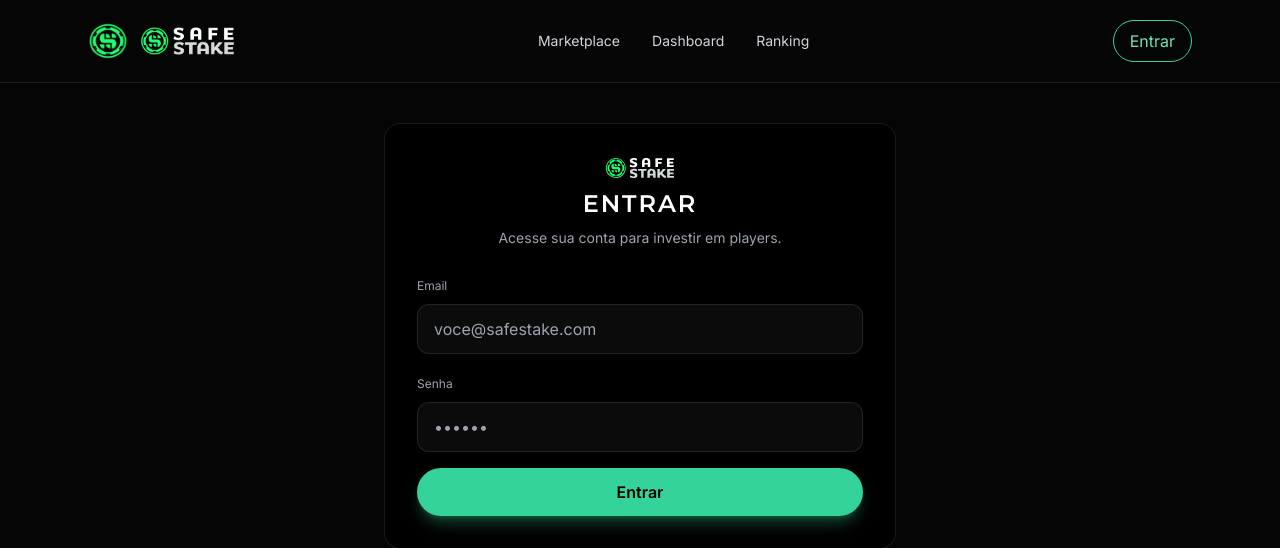
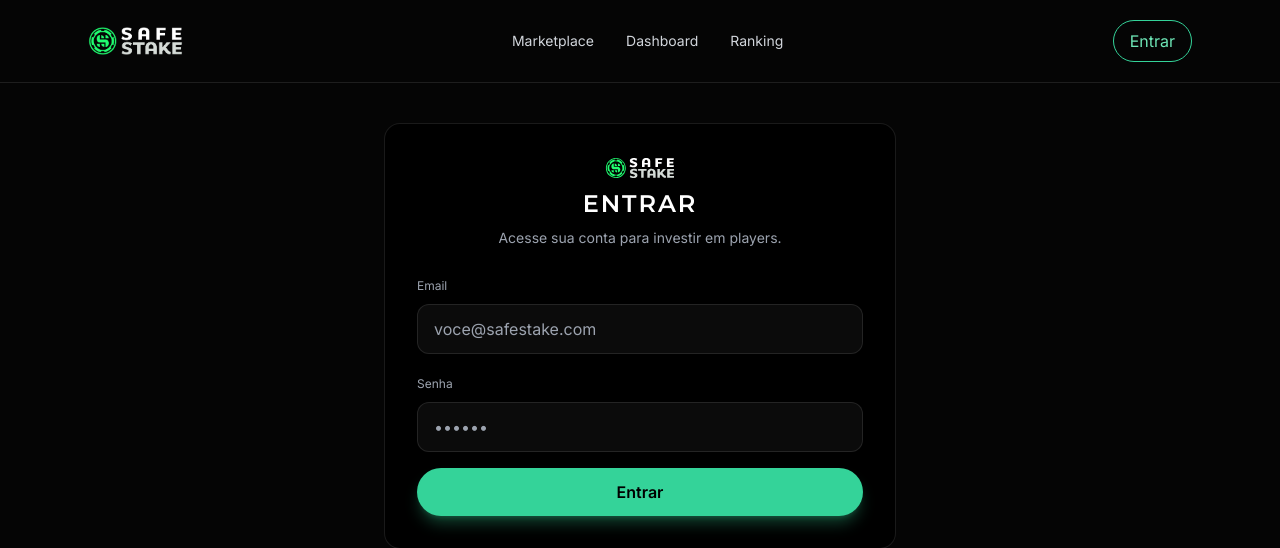
Before and after one commit to suporte696/safestake, a FastAPI app: page /login in a window 1280 px wide. Shown: the top 548 px of the page. Run offline with FastAPI, Linux system fonts and the light colour scheme; some libraries are stand-ins or nearby versions.

Commit message:
Remove unused logo image from base template to streamline design

```diff
--- a/templates/base.html
+++ b/templates/base.html
@@ -33,11 +33,6 @@
     <header class="border-b border-white/10">
       <div class="max-w-6xl mx-auto px-6 py-5 flex items-center justify-between">
         <div class="flex items-center gap-3">
-          <img
-            src="/static/img/safestake-icon.png"
-            alt="SAFE STAKE"
-            class="w-10 h-10"
-          />
           <img
             src="/static/img/safestake-text.png"
             alt="SAFE STAKE"
```
